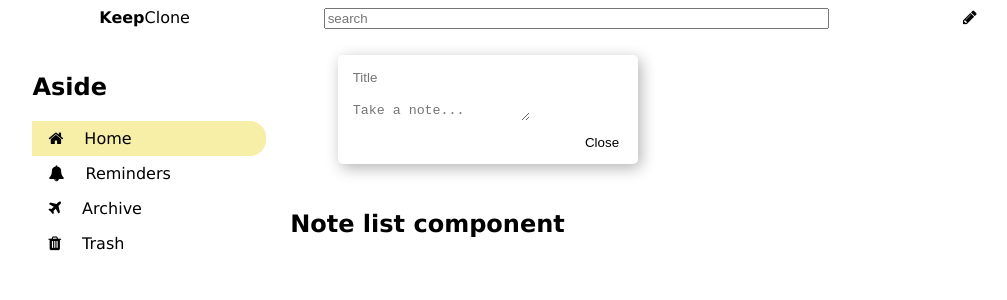
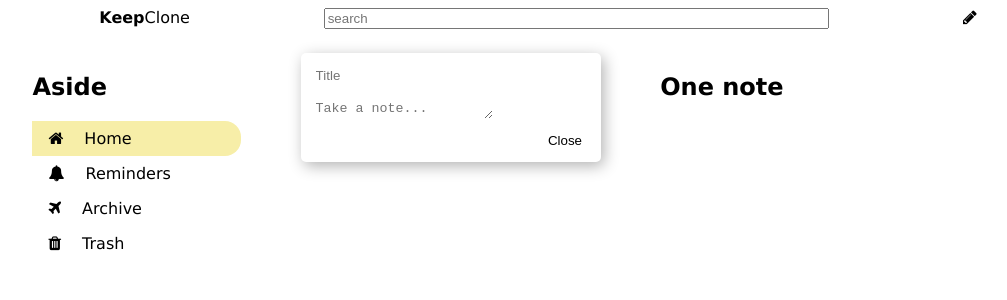
Before and after one commit to Alejupas/react2do, a React (Create React App) app: page / in a window 1280 px wide. Both pictures are taken after typing "Sample", "Sample" into the empty fields and a click on the button "Close". Shown: the top 300 px of the page, without its empty margins (102-1109 px from the left). Built offline with nearby package versions, Linux system fonts and the light colour scheme.

Commit message:
notelist

```diff
--- a/src/App.jsx
+++ b/src/App.jsx
@@ -17,7 +17,7 @@
 
     const notesCopy = [...this.state.notes, newNoteObj]
 
-    this.setState({notes: notesCopy, noteId: this.state.noteId +1})
+    this.setState({notes: notesCopy, noteId: this.state.noteId + 1})
   };
 
   createNewNote(newNote){
@@ -31,7 +31,7 @@
         <AppNavbar />
         <AppAside />
         <AppAddNote onNewNote={this.handleNewNote} />
-        <AppNoteList />
+        <AppNoteList notes={this.state.notes}/>
       </div>
     );
   }
--- a/src/components/appNoteList/appNoteList.jsx
+++ b/src/components/appNoteList/appNoteList.jsx
@@ -1,11 +1,16 @@
 import React, { Component } from 'react';
+import OneNote from './../common/oneNote/oneNote';
 
 class AppNoteList extends Component {
     state = {  }
     render() {
-        return ( <div className='notelist'>
-            <h2>Note list component</h2>
-        </div> );
+        return (
+        <div className='note-list'>
+            {this.props.notes.map((n) =>(
+                 <OneNote key={n._id}/>
+        ))}
+        </div>
+        );
     }
 }
 
--- /dev/null
+++ b/src/components/common/oneNote/oneNote.jsx
@@ -0,0 +1,12 @@
+import React, { Component } from 'react';
+
+class OneNote extends Component {
+    state = {  }
+    render() {
+        return ( <div>
+            <h2>One note</h2>
+        </div> );
+    }
+}
+
+export default OneNote;
```
Also changed, not shown: steps.txt.
